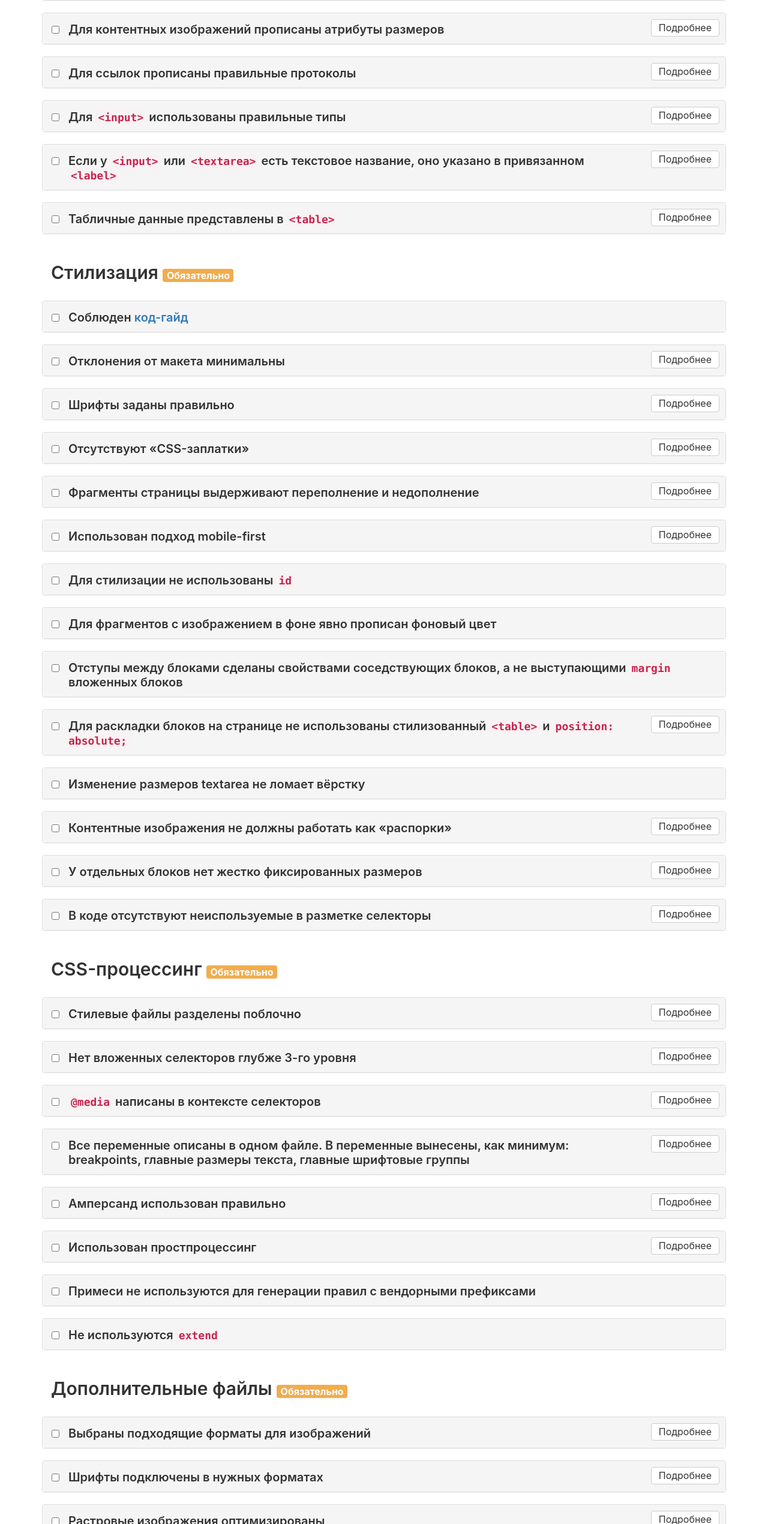
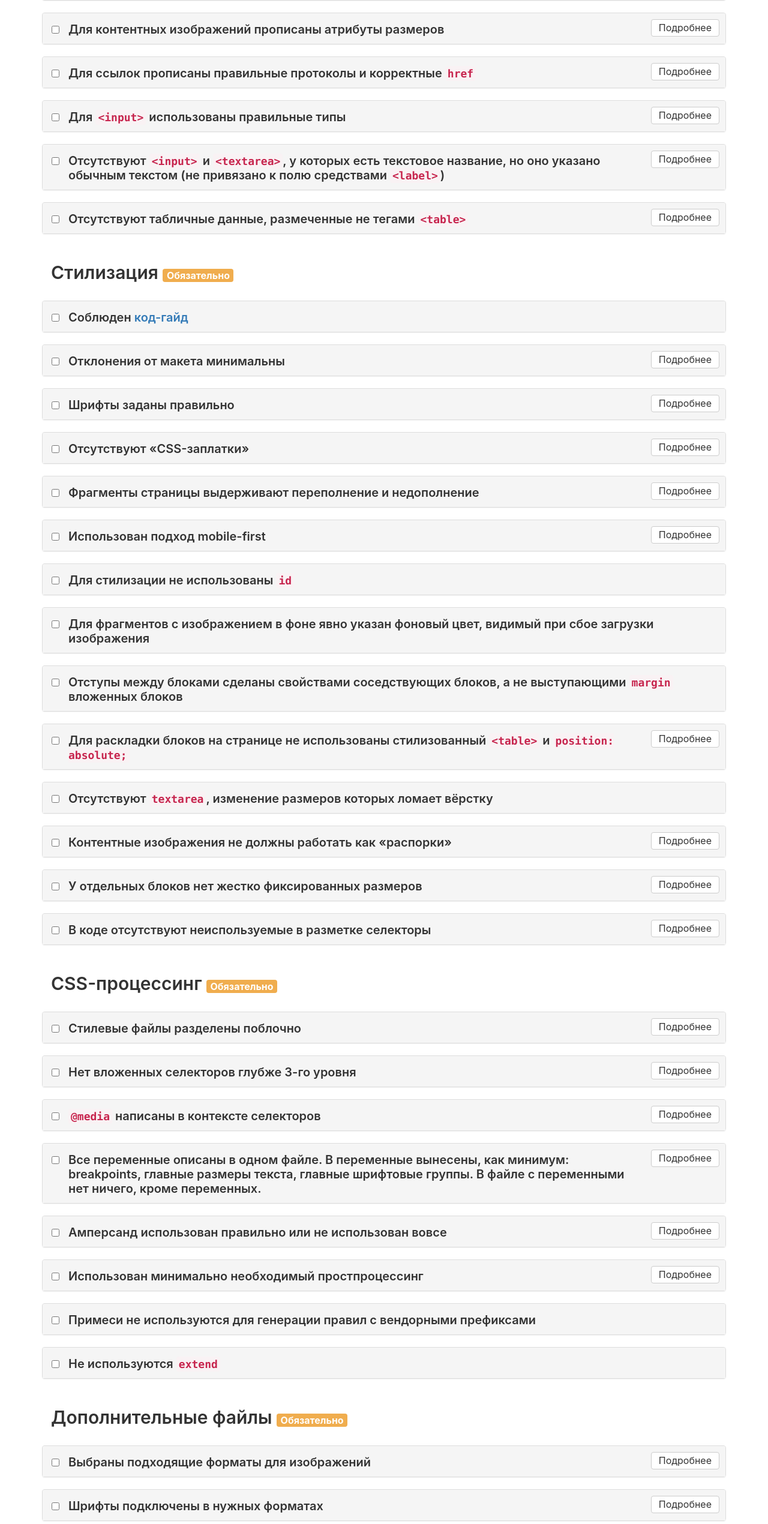
Before and after one commit to nicothin/criteria-of-quality-frontend, a website: page docs/index.html in a window 1280 px wide. Shown: the part 1000-3540 px from the top of the page at 60% size. Drawn offline with Linux system fonts and the light colour scheme.

Commit message:
Добавил уточнения

```diff
--- a/docs/index.html
+++ b/docs/index.html
@@ -360,12 +360,13 @@
         <header class="panel__header">
           <label class="panel__title">
             <input class="panel__checkbox" type="checkbox" name="r9" data-js-rule-checkbox>
-            <h3 class="panel__title-text">Для ссылок прописаны правильные протоколы</h3>
+            <h3 class="panel__title-text">Для ссылок прописаны правильные протоколы и корректные <code>href</code></h3>
           </label>
           <span class="panel__title-btn-wrap"><button type="button" class="btn  check-section__btn" data-js-panel-collapse-toggler>Подробнее</button></span>
         </header>
         <div class="panel__body">
           <p>Для ссылок на адрес электропочты — <code>mailto:</code>, для телефонов — <code>tel:</code>, для skype — <code>skype:</code>.</p>
+          <p><code>href</code> ссылки по протоколу <code>tel:</code> должен начинаться с <code>+</code>. Для России первая цифра в <code>href</code> должна быть 7 (а не 8).</p>
         </div>
       </section>
 
@@ -386,7 +387,7 @@
         <header class="panel__header">
           <label class="panel__title">
             <input class="panel__checkbox" type="checkbox" name="r11" data-js-rule-checkbox>
-            <h3 class="panel__title-text">Если у <code>&lt;input&gt;</code> или <code>&lt;textarea&gt;</code> есть текстовое название, оно указано в привязанном <code>&lt;label&gt;</code></h3>
+            <h3 class="panel__title-text">Отсутствуют <code>&lt;input&gt;</code> и <code>&lt;textarea&gt;</code>, у которых есть текстовое название, но оно указано обычным текстом (не привязано к полю средствами <code>&lt;label&gt;</code>)</h3>
           </label>
           <span class="panel__title-btn-wrap"><button type="button" class="btn  check-section__btn" data-js-panel-collapse-toggler>Подробнее</button></span>
         </header>
@@ -410,12 +411,12 @@
         <header class="panel__header">
           <label class="panel__title">
             <input class="panel__checkbox" type="checkbox" name="r12" data-js-rule-checkbox>
-            <h3 class="panel__title-text">Табличные данные представлены в <code>&lt;table&gt;</code></h3>
+            <h3 class="panel__title-text">Отсутствуют табличные данные, размеченные не тегами <code>&lt;table&gt;</code></h3>
           </label>
           <span class="panel__title-btn-wrap"><button type="button" class="btn  check-section__btn" data-js-panel-collapse-toggler>Подробнее</button></span>
         </header>
         <div class="panel__body">
-          <p><strong>Исключение:</strong> некоторые адаптивные таблицы.</p>
+          <p><strong>Исключение:</strong> некоторые адаптивные таблицы можно размечать не тегами таблиц.</p>
         </div>
       </section>
 
@@ -542,7 +543,7 @@
         <header class="panel__header">
           <label class="panel__title">
             <input class="panel__checkbox" type="checkbox" name="s8" data-js-rule-checkbox>
-            <h3 class="panel__title-text">Для фрагментов с изображением в фоне явно прописан фоновый цвет</h3>
+            <h3 class="panel__title-text">Для фрагментов с изображением в фоне явно указан фоновый цвет, видимый при сбое загрузки изображения</h3>
           </label>
         </header>
         <div class="panel__body"></div>
@@ -575,7 +576,7 @@
         <header class="panel__header">
           <label class="panel__title">
             <input class="panel__checkbox" type="checkbox" name="s11" data-js-rule-checkbox>
-            <h3 class="panel__title-text">Изменение размеров textarea не ломает вёрстку</h3>
+            <h3 class="panel__title-text">Отсутствуют <code>textarea</code>, изменение размеров которых ломает вёрстку</h3>
           </label>
         </header>
         <div class="panel__body"></div>
@@ -709,7 +710,7 @@
         <header class="panel__header">
           <label class="panel__title">
             <input class="panel__checkbox" type="checkbox" name="sl4" data-js-rule-checkbox>
-            <h3 class="panel__title-text">Все переменные описаны в одном файле. В переменные вынесены, как минимум: breakpoints, главные размеры текста, главные шрифтовые группы</h3>
+            <h3 class="panel__title-text">Все переменные описаны в одном файле. В переменные вынесены, как минимум: breakpoints, главные размеры текста, главные шрифтовые группы. В файле с переменными нет ничего, кроме переменных.</h3>
           </label>
           <span class="panel__title-btn-wrap"><button type="button" class="btn  check-section__btn" data-js-panel-collapse-toggler>Подробнее</button></span>
         </header>
@@ -735,7 +736,7 @@
         <header class="panel__header">
           <label class="panel__title">
             <input class="panel__checkbox" type="checkbox" name="sl5" data-js-rule-checkbox>
-            <h3 class="panel__title-text">Амперсанд использован правильно</h3>
+            <h3 class="panel__title-text">Амперсанд использован правильно или не использован вовсе</h3>
           </label>
           <span class="panel__title-btn-wrap"><button type="button" class="btn  check-section__btn" data-js-panel-collapse-toggler>Подробнее</button></span>
         </header>
@@ -773,12 +774,13 @@
         <header class="panel__header">
           <label class="panel__title">
             <input class="panel__checkbox" type="checkbox" name="sl6" data-js-rule-checkbox>
-            <h3 class="panel__title-text">Использован простпроцессинг</h3>
+            <h3 class="panel__title-text">Использован минимально необходимый простпроцессинг</h3>
           </label>
           <span class="panel__title-btn-wrap"><button type="button" class="btn  check-section__btn" data-js-panel-collapse-toggler>Подробнее</button></span>
         </header>
         <div class="panel__body">
           <p>Стили должны обрабатываться, как минимум, Autoprefixer-ом и конкатенатором медиа-выражений.</p>
+          <p>По умолчанию к странице должен быть подключен оптимизированный, но не минимизированный стилевой файл. Минимизированная версия может отсутствовать.</p>
         </div>
       </section>
 
@@ -854,7 +856,7 @@
         <header class="panel__header">
           <label class="panel__title">
             <input class="panel__checkbox" type="checkbox" name="ass4" data-js-rule-checkbox>
-            <h3 class="panel__title-text">Векторные изображения не содержат растра</h3>
+            <h3 class="panel__title-text">Не используются векторные изображения, внутри которых есть растровые</h3>
           </label>
           <span class="panel__title-btn-wrap"><button type="button" class="btn  check-section__btn" data-js-panel-collapse-toggler>Подробнее</button></span>
         </header>
@@ -1057,7 +1059,7 @@
           <span class="panel__title-btn-wrap"><button type="button" class="btn  check-section__btn" data-js-panel-collapse-toggler>Подробнее</button></span>
         </header>
         <div class="panel__body">
-          <p>На главной странице — <code>&lt;div&gt;</code>. Должен выдерживать смену тега на <code>&lt;h1&gt;</code>.</p>
+          <p>На главной странице — <code>&lt;div&gt;</code>. Должен выдерживать смену тега на <code>&lt;h1&gt;</code> и на <code>&lt;div&gt;</code>.</p>
         </div>
       </section>
 
@@ -1192,7 +1194,7 @@
         <header class="panel__header">
           <label class="panel__title">
             <input class="panel__checkbox" type="checkbox" name="v8" data-js-rule-checkbox>
-            <h3 class="panel__title-text">Отступы между блоками сделаны однообразно: «вниз по потоку»</h3>
+            <h3 class="panel__title-text">Отступы между блоками сделаны однообразно: «вниз по потоку» или с обеих сторон</h3>
           </label>
           <span class="panel__title-btn-wrap"><button type="button" class="btn  check-section__btn" data-js-panel-collapse-toggler>Подробнее</button></span>
         </header>
```
